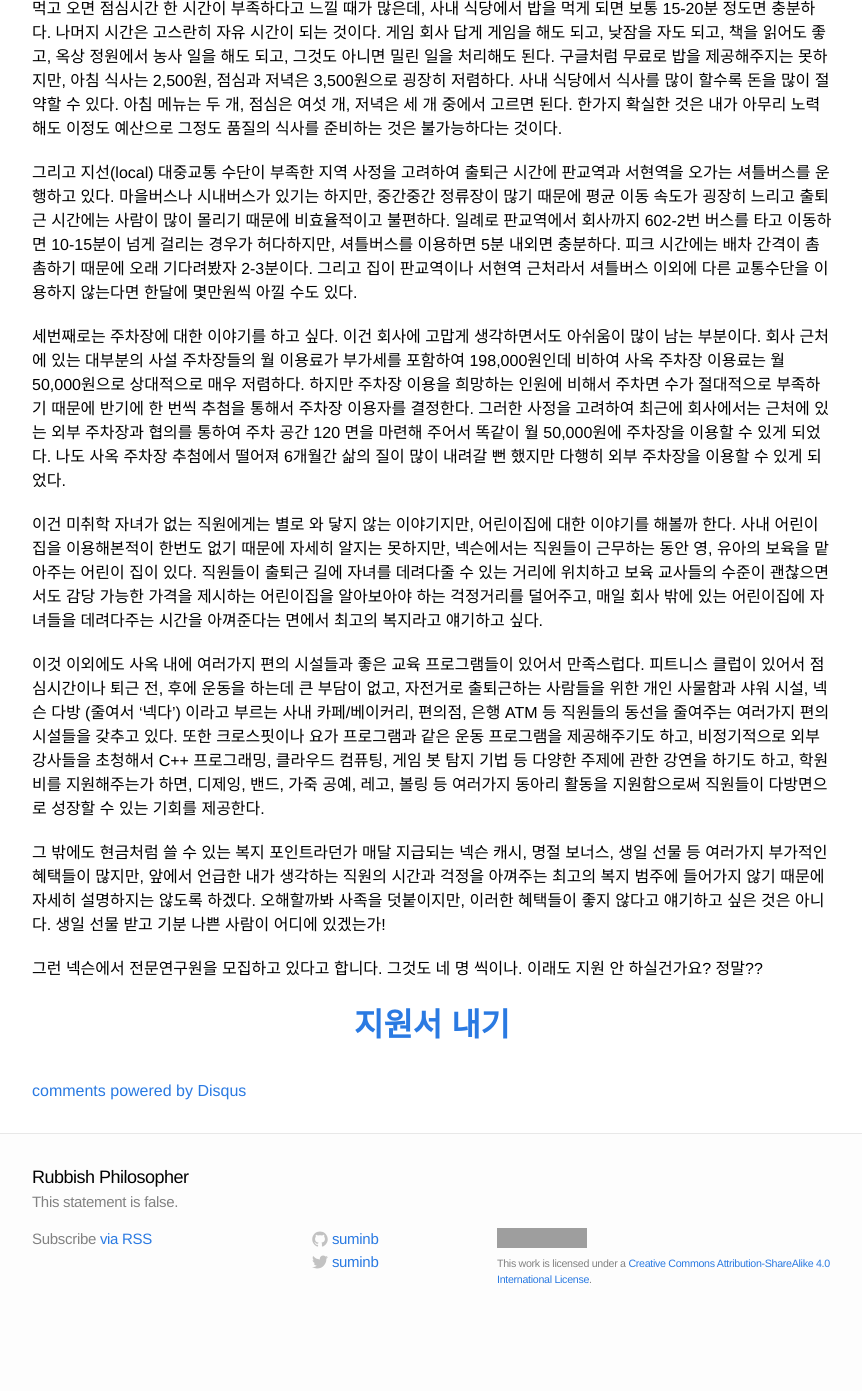
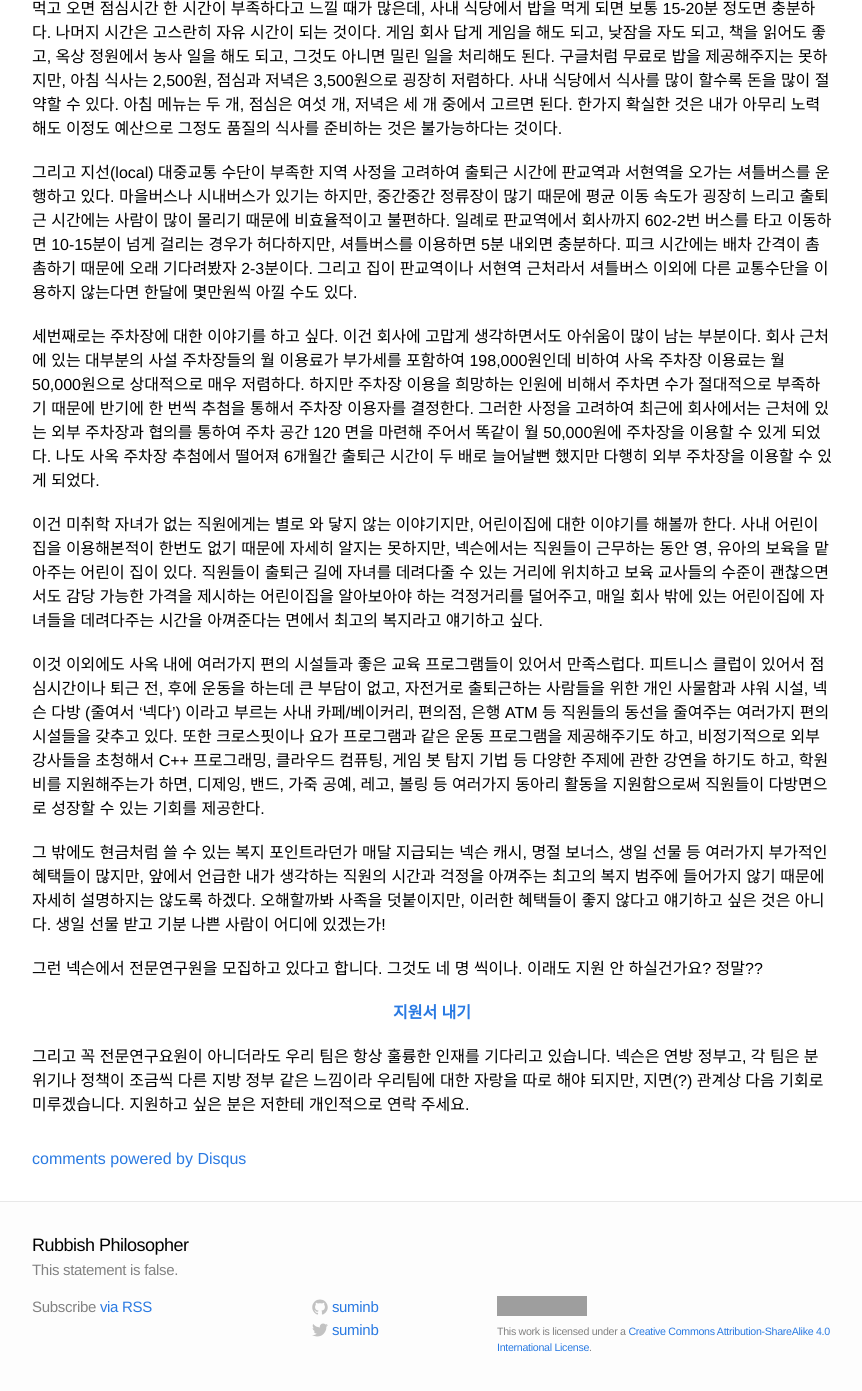
Before and after one commit to suminb/blog-suminb-com, a Jekyll site: the page built from _posts/2015-08-05-the-best-employee-benefits.markdown, in a window 1280 px wide and 1400 px high, scrolled down 553 px. Shown: the top 1391 px of the window, without its empty margins (208-1070 px from the left). Built offline with Jekyll 4.4.1, drawn with Linux system fonts in a browser that asks for light colours; comment, search, counter and statistics services are not loaded; before the commit the page ends 1885 px from its top, so only the background shows below that; grey boxes are pictures that could not be loaded.

Commit message:
Revise a post

```diff
--- a/_posts/2015-08-05-the-best-employee-benefits.markdown
+++ b/_posts/2015-08-05-the-best-employee-benefits.markdown
@@ -21,7 +21,7 @@ author:
 
 그리고 지선(local) 대중교통 수단이 부족한 지역 사정을 고려하여 출퇴근 시간에 판교역과 서현역을 오가는 셔틀버스를 운행하고 있다. 마을버스나 시내버스가 있기는 하지만, 중간중간 정류장이 많기 때문에 평균 이동 속도가 굉장히 느리고 출퇴근 시간에는 사람이 많이 몰리기 때문에 비효율적이고 불편하다. 일례로 판교역에서 회사까지 602-2번 버스를 타고 이동하면 10-15분이 넘게 걸리는 경우가 허다하지만, 셔틀버스를 이용하면 5분 내외면 충분하다. 피크 시간에는 배차 간격이 촘촘하기 때문에 오래 기다려봤자 2-3분이다. 그리고 집이 판교역이나 서현역 근처라서 셔틀버스 이외에 다른 교통수단을 이용하지 않는다면 한달에 몇만원씩 아낄 수도 있다.
 
-세번째로는 주차장에 대한 이야기를 하고 싶다. 이건 회사에 고맙게 생각하면서도 아쉬움이 많이 남는 부분이다. 회사 근처에 있는 대부분의 사설 주차장들의 월 이용료가 부가세를 포함하여 198,000원인데 비하여 사옥 주차장 이용료는 월 50,000원으로 상대적으로 매우 저렴하다. 하지만 주차장 이용을 희망하는 인원에 비해서 주차면 수가 절대적으로 부족하기 때문에 반기에 한 번씩 추첨을 통해서 주차장 이용자를 결정한다. 그러한 사정을 고려하여 최근에 회사에서는 근처에 있는 외부 주차장과 협의를 통하여 주차 공간 120 면을 마련해 주어서 똑같이 월 50,000원에 주차장을 이용할 수 있게 되었다. 나도 사옥 주차장 추첨에서 떨어져 6개월간 삶의 질이 많이 내려갈 뻔 했지만 다행히 외부 주차장을 이용할 수 있게 되었다.
+세번째로는 주차장에 대한 이야기를 하고 싶다. 이건 회사에 고맙게 생각하면서도 아쉬움이 많이 남는 부분이다. 회사 근처에 있는 대부분의 사설 주차장들의 월 이용료가 부가세를 포함하여 198,000원인데 비하여 사옥 주차장 이용료는 월 50,000원으로 상대적으로 매우 저렴하다. 하지만 주차장 이용을 희망하는 인원에 비해서 주차면 수가 절대적으로 부족하기 때문에 반기에 한 번씩 추첨을 통해서 주차장 이용자를 결정한다. 그러한 사정을 고려하여 최근에 회사에서는 근처에 있는 외부 주차장과 협의를 통하여 주차 공간 120 면을 마련해 주어서 똑같이 월 50,000원에 주차장을 이용할 수 있게 되었다. 나도 사옥 주차장 추첨에서 떨어져 6개월간 출퇴근 시간이 두 배로 늘어날뻔 했지만 다행히 외부 주차장을 이용할 수 있게 되었다.
 
 이건 미취학 자녀가 없는 직원에게는 별로 와 닿지 않는 이야기지만, 어린이집에 대한 이야기를 해볼까 한다. 사내 어린이집을 이용해본적이 한번도 없기 때문에 자세히 알지는 못하지만, 넥슨에서는 직원들이 근무하는 동안 영, 유아의 보육을 맡아주는 어린이 집이 있다. 직원들이 출퇴근 길에 자녀를 데려다줄 수 있는 거리에 위치하고 보육 교사들의 수준이 괜찮으면서도 감당 가능한 가격을 제시하는 어린이집을 알아보아야 하는 걱정거리를 덜어주고, 매일 회사 밖에 있는 어린이집에 자녀들을 데려다주는 시간을 아껴준다는 면에서 최고의 복지라고 얘기하고 싶다.
 
@@ -31,6 +31,8 @@ author:
 
 그런 넥슨에서 전문연구원을 모집하고 있다고 합니다. 그것도 네 명 씩이나. 이래도 지원 안 하실건가요? 정말??
 
-<div style="font-size: 24pt; font-weight: bold; text-align: center;">
+<div style="font-weight: bold; text-align: center;">
   <a href="https://career.nexon.com/user/recruit/notice/noticeView?joinCorp=NX&amp;reNo=20140023">지원서 내기</a>
 </div>
+
+그리고 꼭 전문연구요원이 아니더라도 우리 팀은 항상 훌륭한 인재를 기다리고 있습니다. 넥슨은 연방 정부고, 각 팀은 분위기나 정책이 조금씩 다른 지방 정부 같은 느낌이라 우리팀에 대한 자랑을 따로 해야 되지만, 지면(?) 관계상 다음 기회로 미루겠습니다. 지원하고 싶은 분은 저한테 개인적으로 연락 주세요.
```
